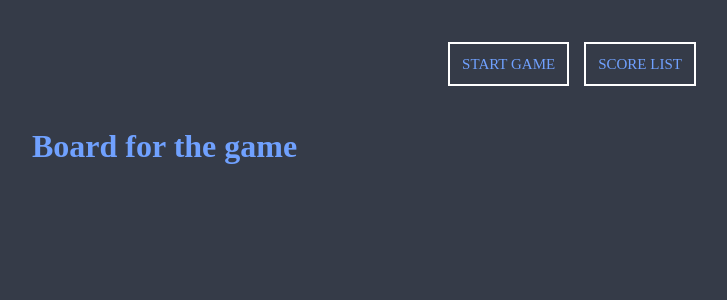
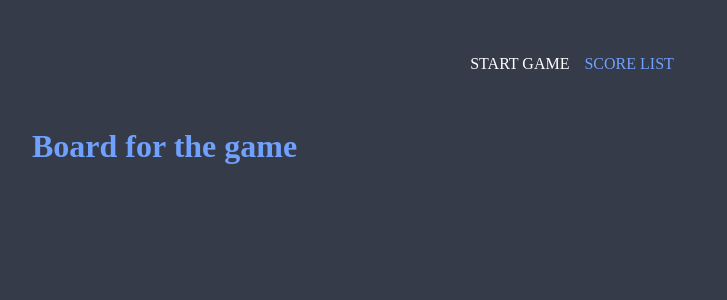
Before and after one commit to grzesiekS/snake-game, a React (Create React App) app: page /game in a window 1280 px wide. Shown: the top 300 px of the page, without its empty margins (68-795 px from the left). Built offline with nearby package versions, Linux system fonts and the light colour scheme; a web font is replaced by a local one.

Commit message:
Add active style in Button NavLink

```diff
--- a/src/components/common/Button/Button.module.scss
+++ b/src/components/common/Button/Button.module.scss
@@ -4,7 +4,6 @@
   background-color: transparent;
   padding: 12px;
   font-size: 15px;
-  font-family: $globalFont;
   color: $global-text-color;
   border: 2px solid white;
   transition: all 1s;
@@ -18,3 +17,19 @@
     box-shadow: 5px 5px 14px -3px rgba(255,255,255,0.38);
   }
 }
+
+.link {
+  text-decoration: none;
+  text-transform: uppercase;
+  color: $global-text-color;
+  transition: all 1s;
+
+  &:hover {
+    cursor: pointer;
+    color: white;
+  }
+
+  &.active {
+    color: white;
+  }
+}
--- a/src/components/common/Button/Button.tsx
+++ b/src/components/common/Button/Button.tsx
@@ -35,7 +35,8 @@ const buttonRender =
       case 'NavLink':
         return (
           <NavLink
-            className={styles.button}
+            activeClassName={styles.active}
+            className={styles.link}
             to={to}
           >
             {text}
```
